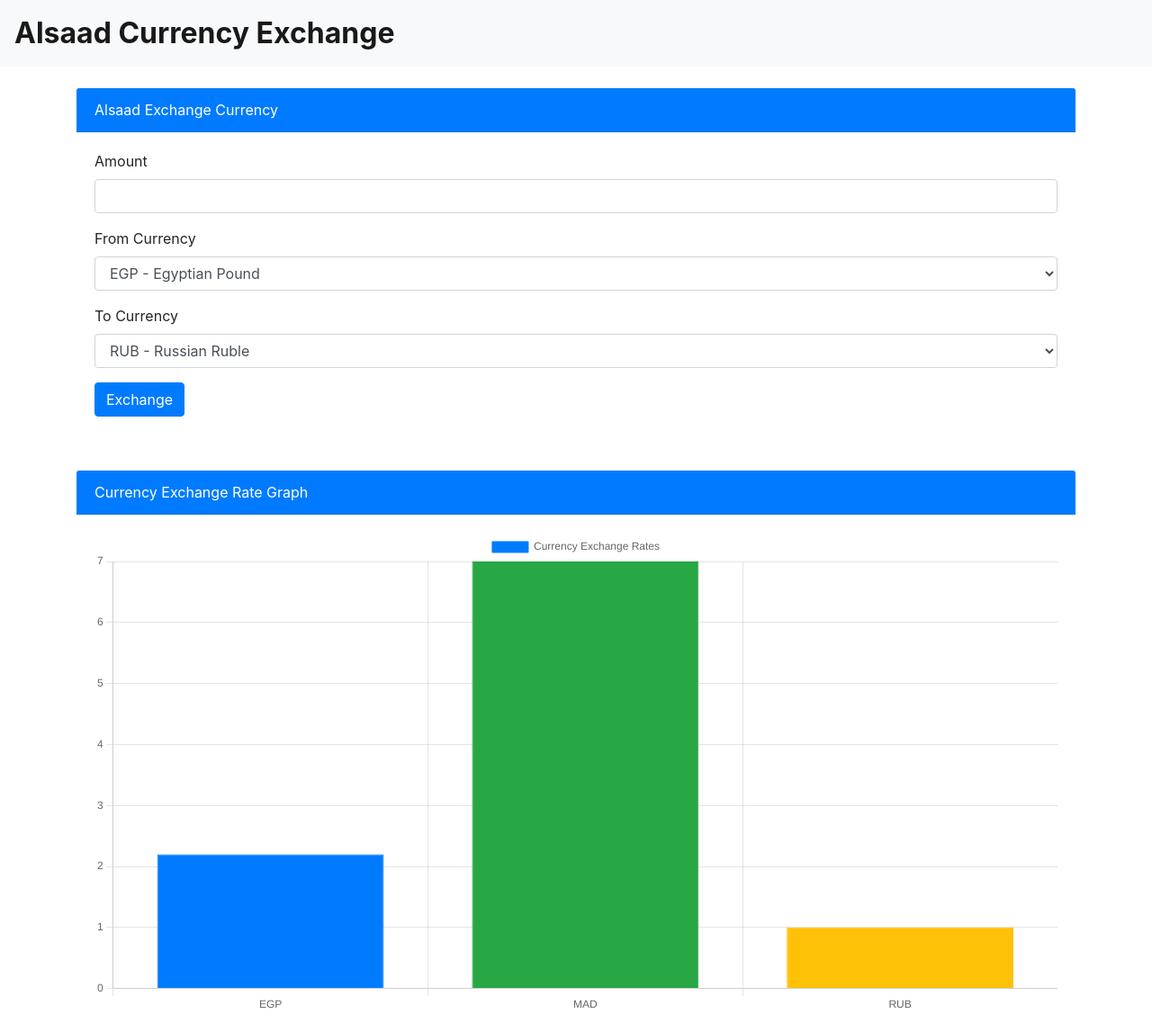
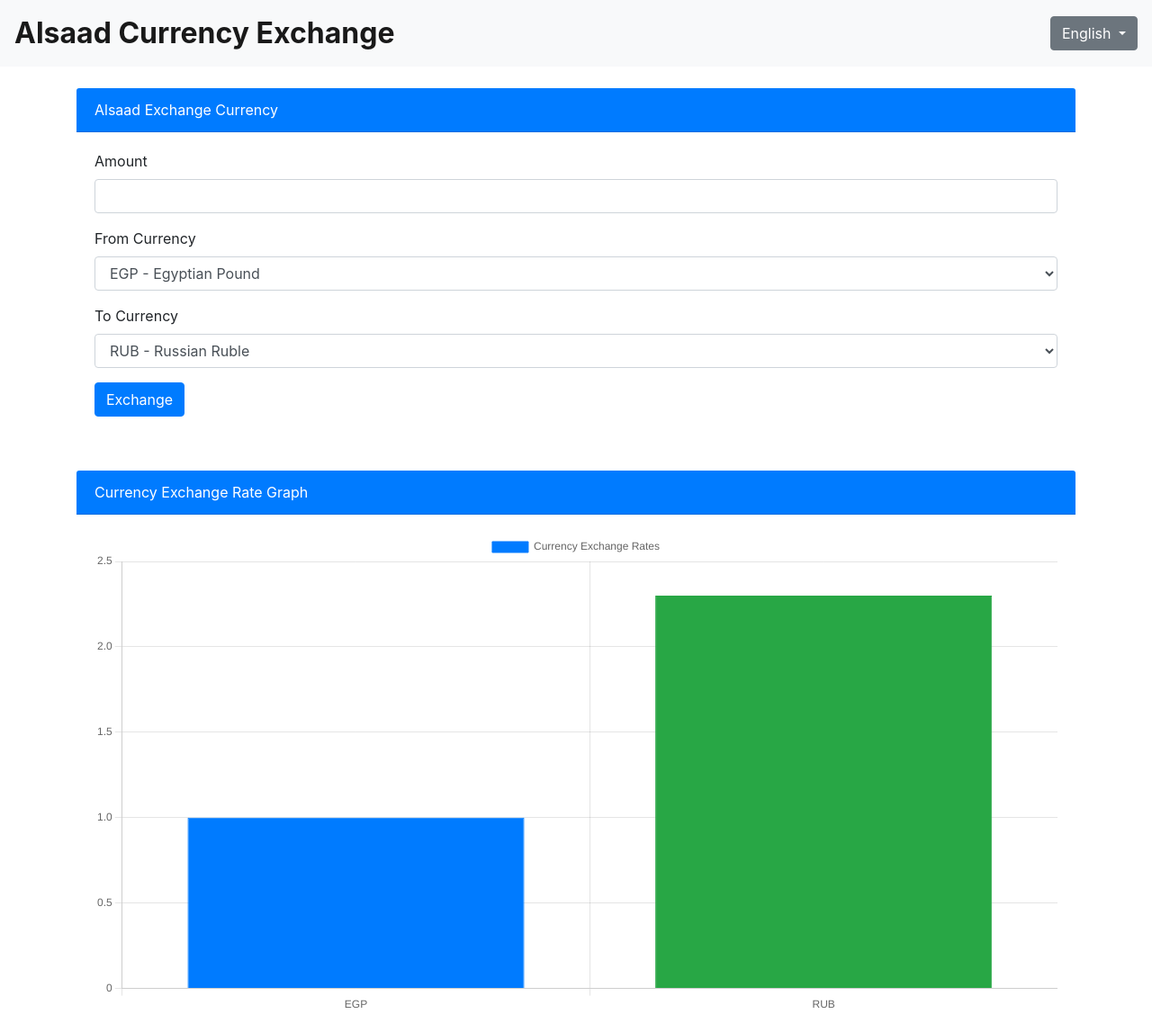
Before and after one commit to a0-0/Currency-Exchange, a website: page index.html in a window 1280 px wide. Shown: the whole page at 90% size. Drawn offline with nearby package versions, Linux system fonts and the light colour scheme.

Commit message:
language exchanger

```diff
--- a/currency-converter.js
+++ b/currency-converter.js
@@ -1,8 +1,8 @@
 const currencyExchangeRates = {
-    "EGP": 2.2,
-    "MAD": 7,
-    "RUB": 1
+    "EGP": 1,
+    "RUB": 2.3
   };
+
 
   const exchangeForm = document.querySelector("#exchange-form");
   const amountInput = document.querySelector("#amount");
--- a/index.html
+++ b/index.html
@@ -12,7 +12,19 @@
 
 <body>
   <nav class="navbar navbar-expand-lg navbar-light bg-light">
-    <a class="navbar-brand" href="#"> Alsaad Currency Exchange</a>
+    <a class="navbar-brand" href="#">Alsaad Currency Exchange</a>
+    <div class="ml-auto">
+      <div class="dropdown">
+        <button class="btn btn-secondary dropdown-toggle" type="button" id="language-dropdown" data-toggle="dropdown"
+          aria-haspopup="true" aria-expanded="false">
+          English
+        </button>
+        <div class="dropdown-menu" aria-labelledby="language-dropdown">
+          <a class="dropdown-item" href="#" onclick="changeLanguage('en')">English</a>
+          <a class="dropdown-item" href="#" onclick="changeLanguage('ar')">العربية</a>
+        </div>
+      </div>
+    </div>
   </nav>
 
   <div class="container">
@@ -30,7 +42,7 @@
             <label for="from-currency">From Currency</label>
             <select class="form-control" id="from-currency" required>
               <option value="EGP">EGP - Egyptian Pound</option>
-              <option value="MAD">MAD - Moroccan Dirham</option>
+              <!-- <option value="MAD">MAD - Moroccan Dirham</option> -->
             </select>
           </div>
           <div class="form-group">
```
